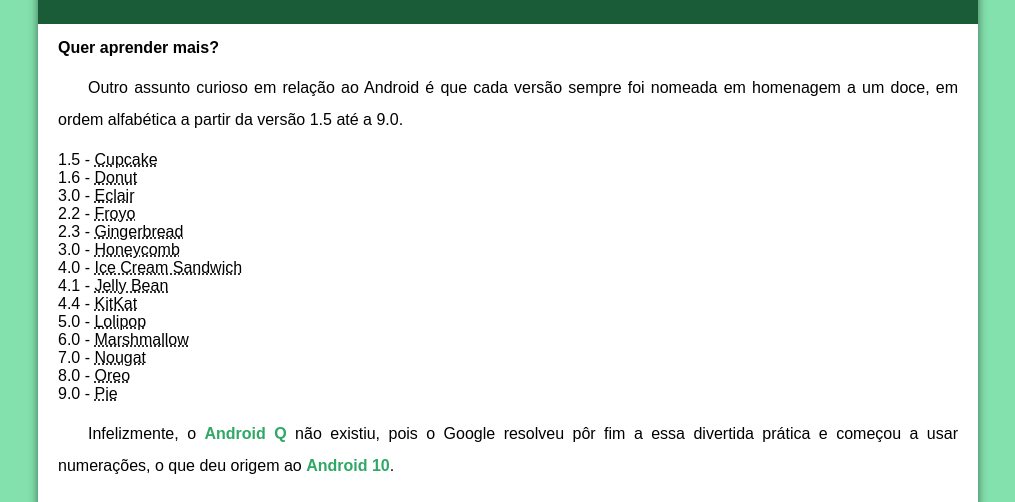
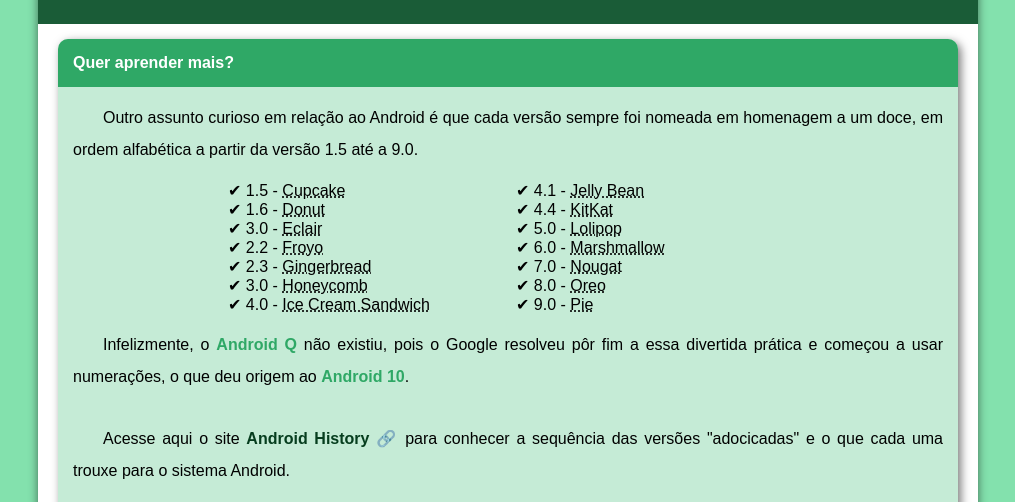
Before and after one commit to irenandev/cev-site-android, a plain HTML site: page index.html in a window 1280 px wide. Shown: the part 2298-2800 px from the top of the page, without its empty margins (132-1147 px from the left). Drawn offline with Linux system fonts and the light colour scheme.

Commit message:
css do aside e footer

```diff
--- a/index.html
+++ b/index.html
@@ -55,6 +55,7 @@
       <aside>
         <h4>Quer aprender mais?</h4>
         <p>Outro assunto curioso em relação ao Android é que cada versão sempre foi nomeada em homenagem a um doce, em ordem alfabética a partir da versão 1.5 até a 9.0.</p>
+
         <ul>
           <li>1.5 - <abbr title="Bolo de copo &#x1F9C1;">Cupcake</abbr></li>
           <li>1.6 - <abbr title="Rosquinha &#x1F369;">Donut</abbr></li>
@@ -82,7 +83,7 @@
   </main>
 
   <footer>
-    <p>Site criado por <a href="https://github.com/gustavoguanabara" target="_blank">Gustavo Guanabara</a> e desenvolvido por <a href="https://github.com/irenandev" target="_blank">Renan Rodrigues</a> para o CursoemVideo.</p>
+    <p>Desafio completado por <a href="https://github.com/irenandev" target="_blank">Renan Rodrigues</a> para o <a href="https://www.cursoemvideo.com/" target="_blank">CursoemVideo</a>.</p>
   </footer>
 </body>
 </html>
--- a/style.css
+++ b/style.css
@@ -19,6 +19,7 @@
   --f-titulo: 'Bebas Neue', cursive;
   --f-android: 'Android', sans-serif;
   /* font-size */
+  --fs-small: 12px;
   --fs-normal: 16px;
   --fs-medium: 24px;
   --fs-bold: 28px;
@@ -34,10 +35,6 @@ a {
   text-decoration: none;
   color: white;
   font-weight: bold;
-}
-
-li {
-  list-style: none;
 }
 
 h2, h3 {
@@ -161,3 +158,37 @@ article a:hover {
   padding: 5px 0;
   text-decoration: underline;
 }
+
+aside {
+  background-color: var(--cor0);
+  border-radius: 10px;
+  box-shadow: 3px 3px 10px rgba(0, 0, 0, 0.521);
+  padding: 15px;
+}
+
+aside h4 {
+  background-color: var(--cor3);
+  color: white;
+  font-weight: bold;
+  padding: 15px;
+  margin-top: -15px;
+  margin-left: -15px;
+  margin-right: -15px;
+  border-radius: 10px 10px 0px 0px;
+}
+
+aside ul {
+  list-style: '\2714\0020\0020';
+  columns: 2;
+  list-style-position: inside;
+  max-width: 560px;
+  margin: 0 auto;
+}
+
+footer {
+  background-color: var(--cor5);
+  color: var(--cor1);
+  font-size: var(--fs-small);
+  padding: 10px;
+  text-align: center;
+}
```
